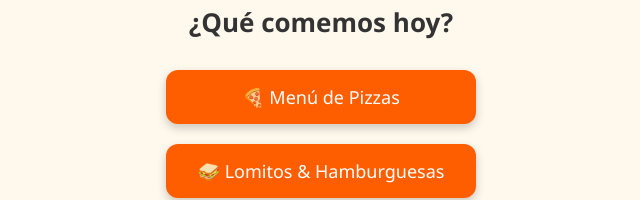
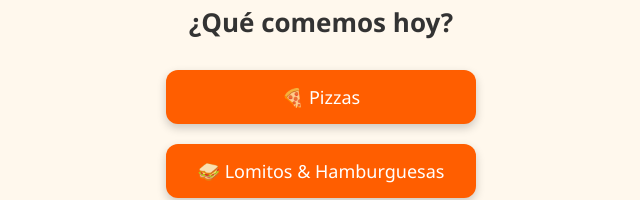
Before and after one commit to Alo-Rico/menu-principal-alorico, a plain HTML site: page index.html in a window 1280 px wide. Shown: the part 188-388 px from the top of the page, without its empty margins (319-959 px from the left). Drawn offline with Linux system fonts and the light colour scheme.

Commit message:
Update index.html

```diff
--- a/index.html
+++ b/index.html
@@ -11,7 +11,7 @@
     <img src="logo.png" alt="Logo Alo Rico" class="logo" />
     <h1>¿Qué comemos hoy?</h1>
     <div class="button-container">
-      <a href="https://1967-ROB.github.io/editor-precios-alo-rico2/" class="menu-button">🍕 Menú de Pizzas</a>
+      <a href="https://1967-ROB.github.io/precios-alo-rico/" class="menu-button">🍕 Pizzas</a>
       <a href="https://1967-ROB.github.io/precios-alorico-hamb-lomito/" class="menu-button">🥪 Lomitos & Hamburguesas</a>
     </div>
   </div>
```
